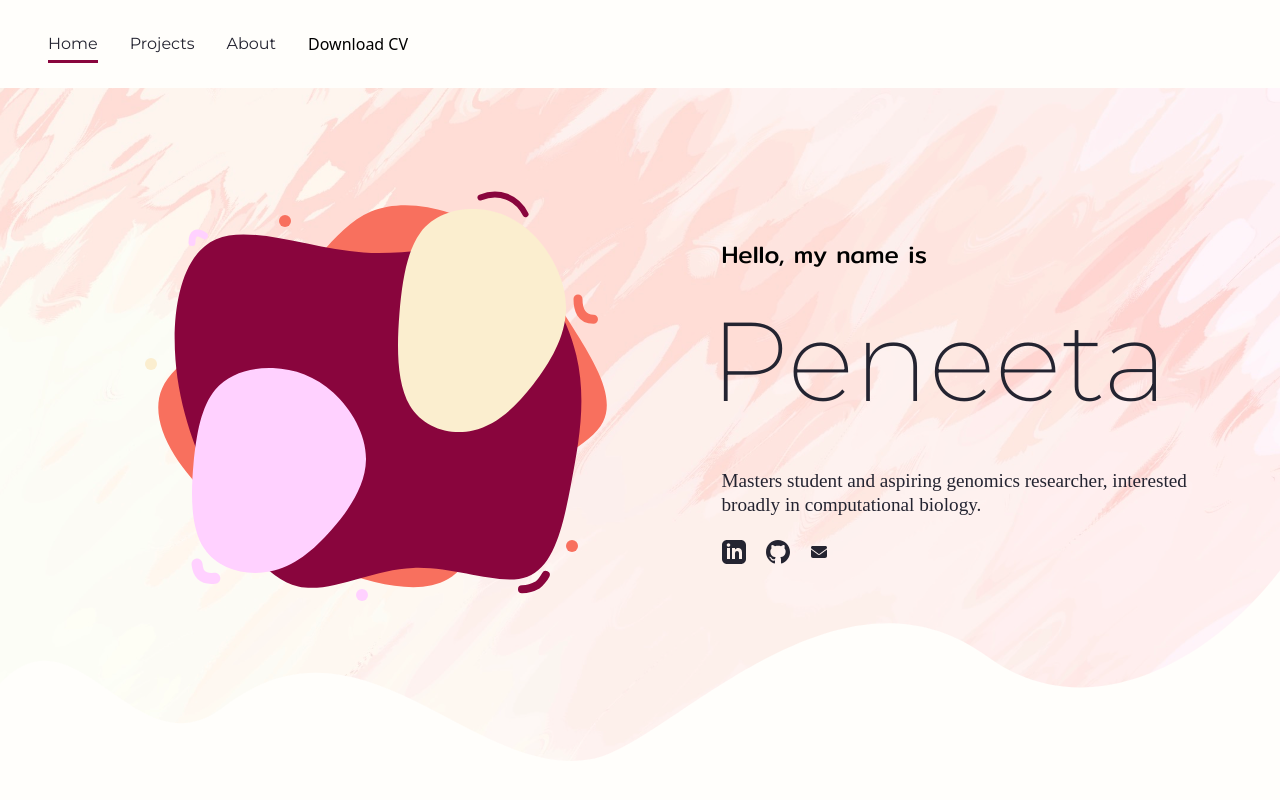
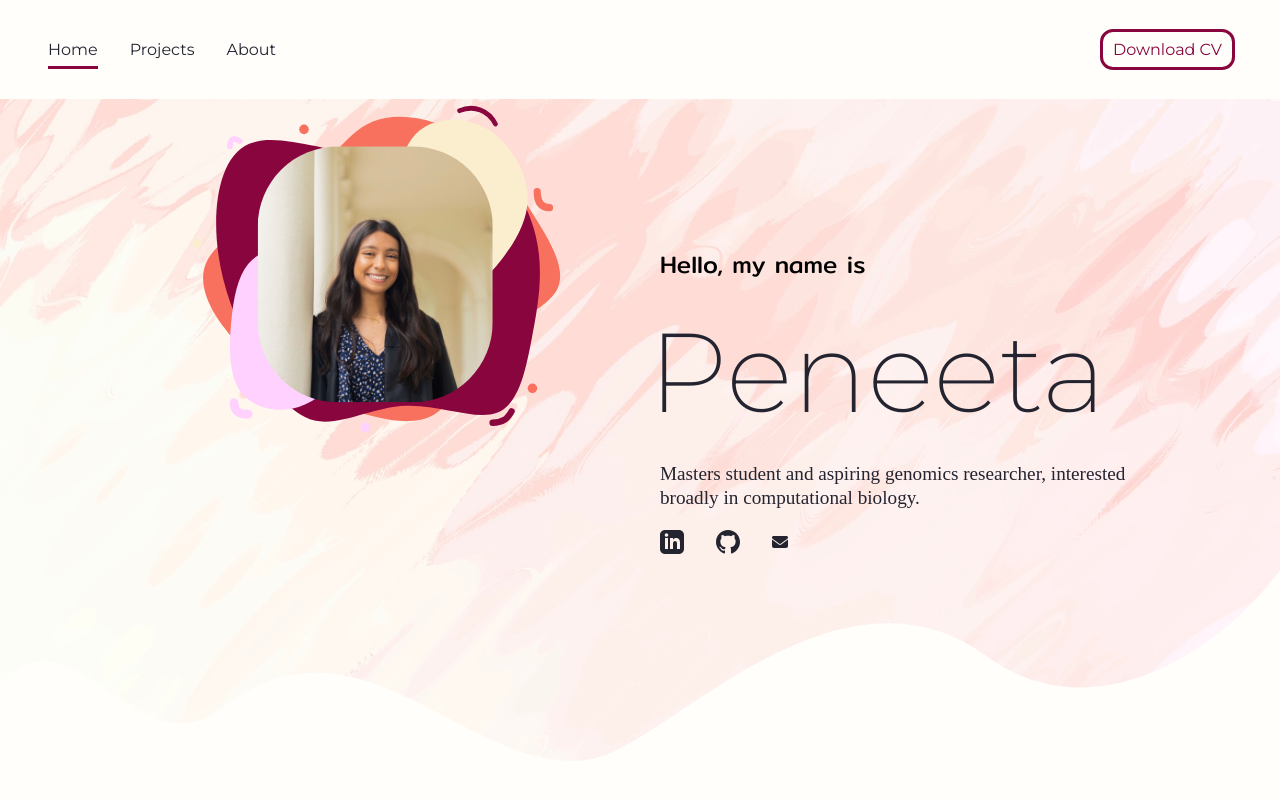
Before and after one commit to peneeta/portfolio, a React (Vite) app: page / in a window 1280 px wide. Shown: the top 800 px of the page. Built offline with nearby package versions, Linux system fonts and the light colour scheme; a web font is replaced by a local one.

Commit message:
complete navbar

```diff
--- a/src/App.css
+++ b/src/App.css
@@ -49,3 +49,7 @@ p {
   font-size: 1.2rem;
   color: var(--dark-color)
 }
+
+a {
+  font-family: "Montserrat", sans-serif;
+}
--- a/src/App.jsx
+++ b/src/App.jsx
@@ -20,22 +20,23 @@ function App() {
   return (
     <div className="App">
       <Navbar/>
-      <div id="home" className="hero">
-        <div className="container px-8 flex flex-row justify-center items-center gap-x-10">
+      <div id="home" className="hero flex items-center justify-center flex-row">
+        <div className="container px-8 flex flex-wrap flex-row justify-center items-center gap-x-10">
           <div className="portrait-wrapper">
-              <img src={embellishments} alt="" />
-              {/* <img src={portrait} alt="" /> */}
+            <img className="embellishment" src={embellishments} alt="" />
+            <img className="portrait" src={portrait} alt="" />
           </div>
+
           <div className="text-wrapper">
               <div className="headline">
-              <h2>Hello, my name is</h2>
-              <h1>Peneeta</h1>
+                <h2 className="mb-1.5">Hello, my name is</h2>
+                <h1 className="pb-1.5">Peneeta</h1>
                 <div className="subtitle text-base">
                   <p>Masters student and aspiring genomics researcher, interested broadly in computational biology.</p>
                 </div>
               </div>
 
-            <div className="icons-wrapper">
+            <div className="icons-wrapper flex flex-row justify-start items-center gap-8 mt-5">
               <a href="https://www.linkedin.com/in/peneeta/" target="_blank">
                 <div className="icon linkedin">
                   <svg xmlns="http://www.w3.org/2000/svg" width="24" height="24" viewBox="0 0 24 24"><path d="M19 0h-14c-2.761 0-5 2.239-5 5v14c0 2.761 2.239 5 5 5h14c2.762 0 5-2.239 5-5v-14c0-2.761-2.238-5-5-5zm-11 19h-3v-11h3v11zm-1.5-12.268c-.966 0-1.75-.79-1.75-1.764s.784-1.764 1.75-1.764 1.75.79 1.75 1.764-.783 1.764-1.75 1.764zm13.5 12.268h-3v-5.604c0-3.368-4-3.113-4 0v5.604h-3v-11h3v1.765c1.396-2.586 7-2.777 7 2.476v6.759z"/></svg>
@@ -86,7 +87,7 @@ function App() {
           <ResourcesList/>
       </div>
 
-      <div className="final px-8 section">
+      <div className="final px-8 section mb-20">
         <div className="section-text my-3">
           <h3>Say hi! 👋</h3>
         </div>
--- a/src/components/NavbarStyle.css
+++ b/src/components/NavbarStyle.css
@@ -7,7 +7,6 @@ nav {
 @supports (backdrop-filter: blur(1rem)) {
   .nav-links {
     background-color: var(--light-color);
-
   }
 }
 
@@ -47,33 +46,22 @@ nav {
 }
 /* END ACTIVE CLASS STYLING */
 
-.nav-links.button {
-  outline: 2px;
+.button {
+  margin-left: auto;
+  color: var(--dark-pink-color);
+  outline: solid;
+  outline-color: var(--dark-pink-color);
+  padding-inline: 10px;
+  padding-block: 5px;
+  border-radius: 10px;
+  transition: 0.3s linear;
 }
 
-.nav-links.button a {
-  font-family: "Montserrat", sans-serif;
-  font-size: 1rem;
-  background-color: var(--pink-color);
-  color: var(--dark-color);
+.button:hover {
+  background-color: var(--dark-pink-color);
+  color: var(--light-color);
+  transition: 0.3s linear;
 }
-
-/* .nav-links li a:after {
-  background: none repeat scroll 0 0 transparent;
-  bottom: 0;
-  display: block;
-  height: 2px;
-  left: 50%;
-  position: absolute;
-  background: rgb(255, 255, 255);
-  transition: width 0.3s ease 0s, left 0.3s ease 0s;
-  width: 0;
-}
-
-a:hover:after {
-  width: 100%;
-  left: 0;
-} */
 
 .mobile-toggle {
   display: none;
@@ -156,4 +144,8 @@ a:hover:after {
   .mobile-toggle[aria-expanded="true"] {
     background-image: url("../assets/xMark.svg");
   }
+
+  .button {
+    margin-left: 0;
+  }
 }
--- a/src/index.css
+++ b/src/index.css
@@ -28,24 +28,10 @@
 .hero {
   z-index: 9999;
   height: 100vh;
-  display: flex;
-  justify-items: end;
-  align-items: center;
-  justify-content: center;
-  flex-direction: row;
   background: url("./assets/hero_background.svg");
   background-repeat: no-repeat;
   width: 100%;
   background-size: cover;
-}
-
-.icons-wrapper {
-  display: flex;
-  flex-direction: row;
-  justify-content: flex-start;
-  align-items: center;
-  gap: 1.3rem;
-  margin-top: 1.4rem;
 }
 
 .icons-wrapper svg {
@@ -65,17 +51,23 @@
 }
 
 .hero .container .text-wrapper h1 {
-  padding-bottom: 1.5rem;
   text-align: left;
   margin-left: -12px;
 }
 
-.hero h2 {
-  margin-bottom: 0.3rem;
+.subtext-wrapper {
+  max-width: 25rem;
 }
 
-.subtext-wrapper {
-  max-width: 25rem;
+img.portrait {
+  max-height: 16rem;
+  border-radius: 80px;
+  transform: translate(50%, -144%);
+}
+
+img.embellishment{
+  display: block;
+  max-width: 30rem;
 }
 
 .icon svg {
```
Lines whose indentation alone changed are shown as unchanged.
